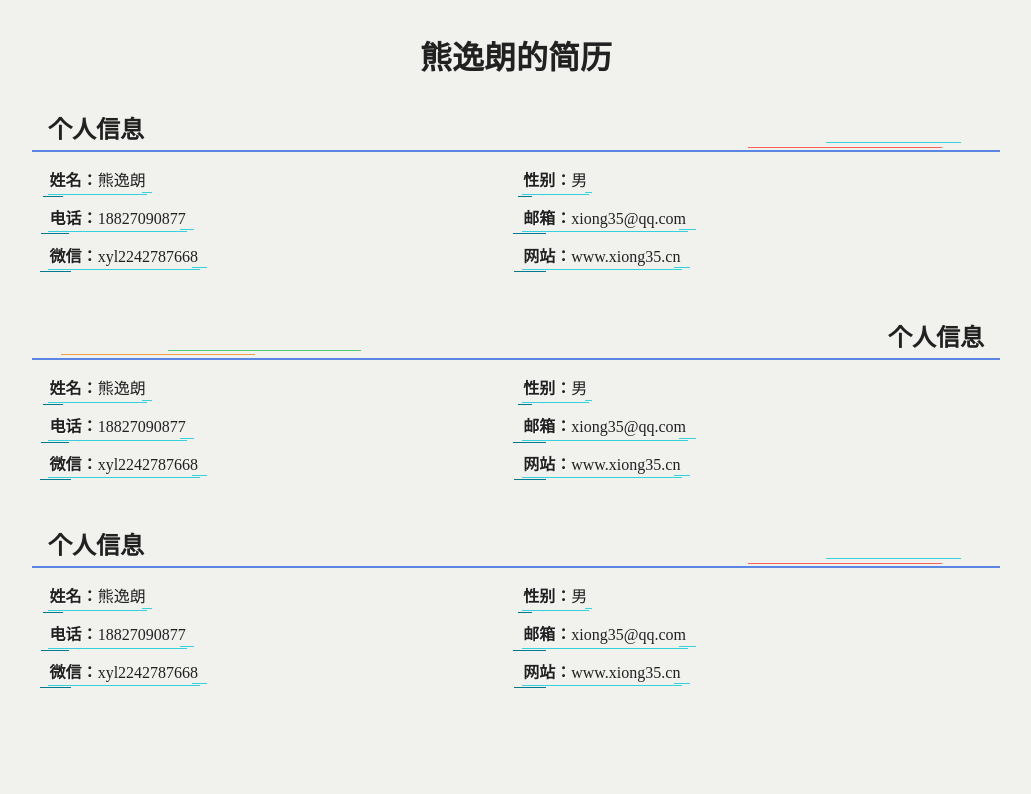
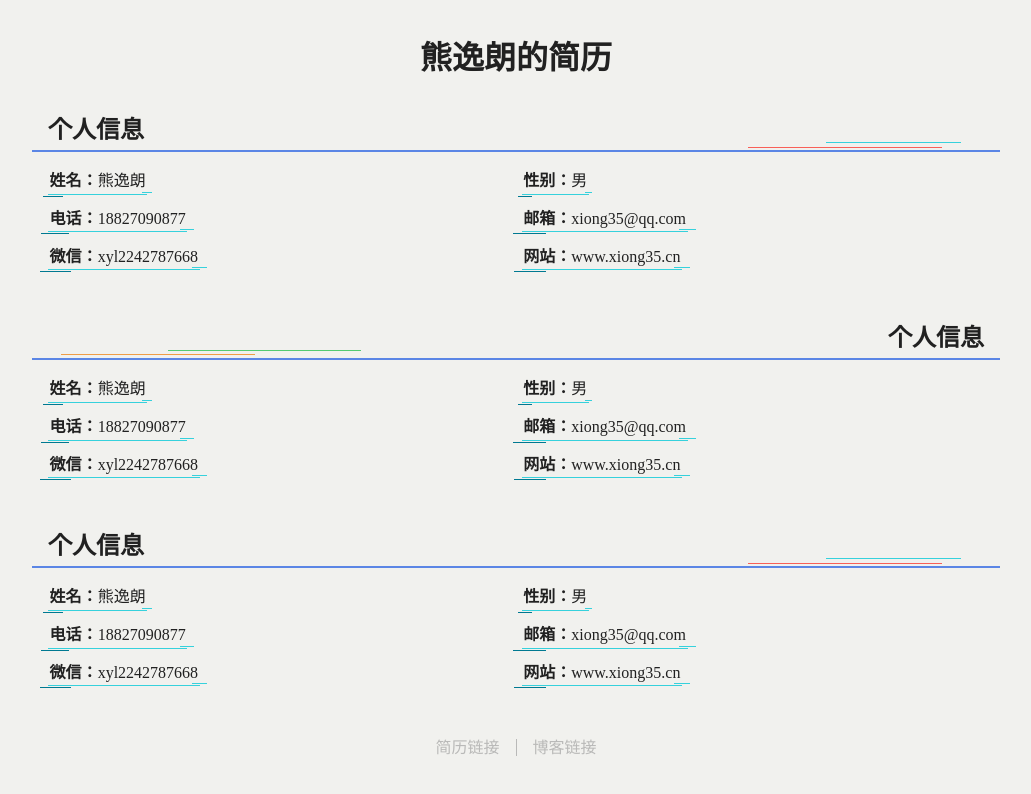
Before and after one commit to xiong35/resume, a React (Create React App) app: page / in a window 1280 px wide. Shown: the top 794 px of the page, without its empty margins (124-1155 px from the left). Built offline with nearby package versions, Linux system fonts and the light colour scheme.

Commit message:
add footer

```diff
--- a/src/App.jsx
+++ b/src/App.jsx
@@ -11,6 +11,17 @@ export default class App extends Component {
         <Info />
         <Info />
         <Info />
+        <footer className="footer">
+          <a
+            className="footer-item"
+            href="http://resume.xiong35.cn"
+          >
+            简历链接
+          </a>
+          <a className="footer-item" href="http://www.xiong35.cn">
+            博客链接
+          </a>
+        </footer>
       </div>
     );
   }
--- a/src/App.scss
+++ b/src/App.scss
@@ -163,6 +163,19 @@ html {
         }
       }
     }
+    .footer {
+      text-align: center;
+      padding-bottom: 1rem;
+      .footer-item {
+        color: #8888;
+        padding: 0 1rem;
+        border-right: 1px solid;
+        text-decoration: none;
+        &:last-child {
+          border: none;
+        }
+      }
+    }
   }
 
   *::selection {
--- a/src/components/InfoItem/index.scss
+++ b/src/components/InfoItem/index.scss
@@ -5,27 +5,38 @@
   position: relative;
   padding: 0 0.1rem;
   line-height: 1.6rem;
-  &::before {
+  &::before,
+  &::after {
     content: "";
     position: absolute;
+    height: 1px;
+    transition: all 0.2s;
+  }
+  &:hover {
+    &::before {
+      left: 0.1rem;
+      bottom: 1px;
+      width: 2rem;
+    }
+    &::after {
+      right: 0%;
+      bottom: -3px;
+    }
+  }
+  &::before {
     left: -5%;
     bottom: -3px;
     width: 20%;
-    height: 1px;
     background-color: $dark-blue;
   }
   &::after {
-    content: "";
-    position: absolute;
     right: -5%;
     bottom: 1px;
     width: 10%;
-    height: 1px;
     background-color: $blue;
   }
   .item-name {
     font-weight: bold;
-    text-shadow: 1px 1px 0 #fff;
   }
   .item-value {
   }
```
